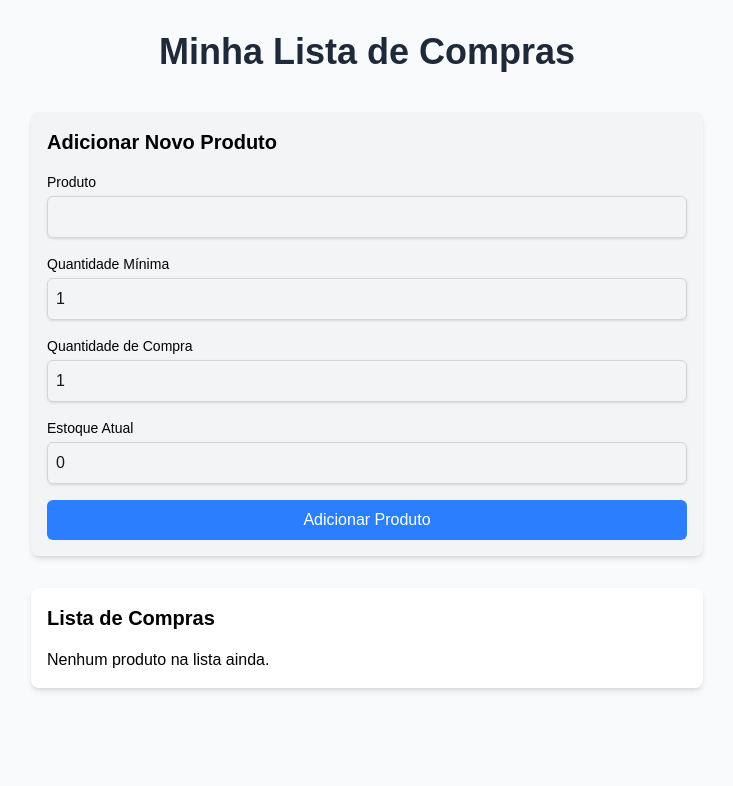
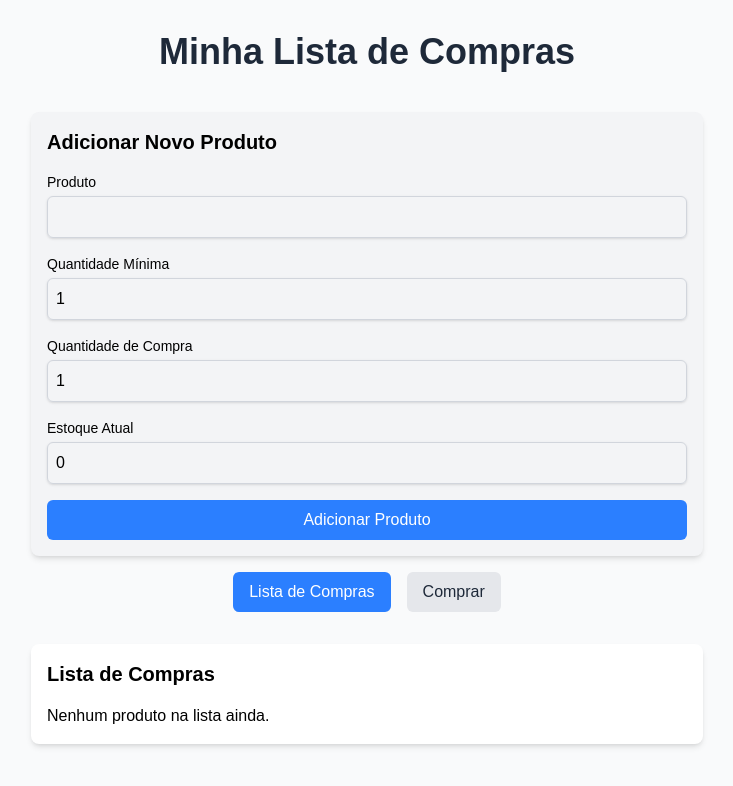
Before and after one commit to KCHAGAS94/lista-compras, a Next.js app: page / in a window 1280 px wide. Shown: the top 786 px of the page, without its empty margins (273-1006 px from the left). Built offline with nearby package versions, Linux system fonts and the light colour scheme.

Commit message:
lista de compras e lista á comprar

```diff
--- a/app/components/lista-compras/AddProduct.tsx
+++ b/app/components/lista-compras/AddProduct.tsx
@@ -33,7 +33,7 @@ export const AddProduct = () => {
                     id="name"
                     value={name}
                     onChange={(e) => setName(e.target.value)}
-                    className="mt-1 block w-full border border-gray-300 rounded-md shadow-sm p-2"
+                    className="mt-1 block w-full border border-gray-300 rounded-md shadow-sm p-2 text-black"
                     required
                 />
             </div>
@@ -46,7 +46,7 @@ export const AddProduct = () => {
                     id="minQuantity"
                     value={minQuantity}
                     onChange={(e) => setMinQuantity(parseInt(e.target.value))}
-                    className="mt-1 block w-full border border-gray-300 rounded-md shadow-sm p-2"
+                    className="mt-1 block w-full border border-gray-300 rounded-md shadow-sm p-2 text-black"
                     min="1"
                     required
                 />
@@ -60,7 +60,7 @@ export const AddProduct = () => {
                     id="buyQuantity"
                     value={buyQuantity}
                     onChange={(e) => setBuyQuantity(parseInt(e.target.value))}
-                    className="mt-1 block w-full border border-gray-300 rounded-md shadow-sm p-2"
+                    className="mt-1 block w-full border border-gray-300 rounded-md shadow-sm p-2 text-black"
                     min="1"
                     required
                 />
@@ -74,7 +74,7 @@ export const AddProduct = () => {
                     id="currentStock"
                     value={currentStock}
                     onChange={(e) => setCurrentStock(parseInt(e.target.value))}
-                    className="mt-1 block w-full border border-gray-300 rounded-md shadow-sm p-2"
+                    className="mt-1 block w-full border border-gray-300 rounded-md shadow-sm p-2 text-black"
                     min="0"
                     required
                 />
--- a/app/components/lista-compras/ProductList.tsx
+++ b/app/components/lista-compras/ProductList.tsx
@@ -4,15 +4,19 @@ import React from 'react';
 import { useProducts } from '../../contexts/ProductContext';
 import { Product } from '../../interfaces/Product';
 
-export const ProductList = () => {
+interface ProductListProps {
+    view: 'all' | 'toBuy';
+}
+
+export const ProductList = ({ view }: ProductListProps) => {
     const { products, removeProduct, updateProduct } = useProducts();
 
     const handleStockChange = (id: string, value: string) => {
         const newStock = parseInt(value, 10);
         const productToUpdate = products.find(p => p.id === id);
-        if (productToUpdate && !isNaN(newStock)) { // Only update if newStock is a valid number
+        if (productToUpdate && !isNaN(newStock)) {
             updateProduct({ ...productToUpdate, currentStock: newStock });
-        } else if (productToUpdate && value === '') { // Allow clearing the input to set stock to 0
+        } else if (productToUpdate && value === '') {
             updateProduct({ ...productToUpdate, currentStock: 0 });
         }
     };
@@ -26,14 +30,22 @@ export const ProductList = () => {
         return 'text-yellow-500'; // Low stock but above minimum
     };
 
+    const filteredProducts = view === 'toBuy'
+        ? products.filter(p => p.currentStock < p.minQuantity)
+        : products;
+
+    const listTitle = view === 'toBuy' ? 'Comprar' : 'Lista de Compras';
+
     return (
         <div className="p-4 bg-white rounded-lg shadow-md mt-8">
-            <h2 className="text-xl font-semibold mb-4 text-black">Lista de Compras</h2>
-            {products.length === 0 ? (
-                <p className="text-black">Nenhum produto na lista ainda.</p>
+            <h2 className="text-xl font-semibold mb-4 text-black">{listTitle}</h2>
+            {filteredProducts.length === 0 ? (
+                <p className="text-black">
+                    {view === 'toBuy' ? 'Nenhum produto para comprar.' : 'Nenhum produto na lista ainda.'}
+                </p>
             ) : (
                 <ul>
-                    {products.map((product) => (
+                    {filteredProducts.map((product) => (
                         <li key={product.id} className="border-b border-gray-200 py-2 flex justify-between items-center">
                             <div>
                                 <span className="font-medium text-black">{product.name}</span>
--- a/app/page.tsx
+++ b/app/page.tsx
@@ -1,11 +1,14 @@
 
 'use client';
 
+import { useState } from 'react';
 import { ProductProvider } from './contexts/ProductContext';
 import { AddProduct } from './components/lista-compras/AddProduct';
 import { ProductList } from './components/lista-compras/ProductList';
 
 export default function HomePage() {
+  const [currentView, setCurrentView] = useState<'all' | 'toBuy'>('all'); // 'all' or 'toBuy'
+
   return (
     <ProductProvider>
       <main className="min-h-screen p-8 bg-gray-50">
@@ -14,7 +17,29 @@ export default function HomePage() {
         </h1>
         <div className="max-w-2xl mx-auto">
           <AddProduct />
-          <ProductList />
+          <div className="flex justify-center mt-4 mb-4 space-x-4">
+            <button
+              onClick={() => setCurrentView('all')}
+              className={`py-2 px-4 rounded-md ${
+                currentView === 'all'
+                  ? 'bg-blue-500 text-white'
+                  : 'bg-gray-200 text-gray-800'
+              }`}
+            >
+              Lista de Compras
+            </button>
+            <button
+              onClick={() => setCurrentView('toBuy')}
+              className={`py-2 px-4 rounded-md ${
+                currentView === 'toBuy'
+                  ? 'bg-blue-500 text-white'
+                  : 'bg-gray-200 text-gray-800'
+              }`}
+            >
+              Comprar
+            </button>
+          </div>
+          <ProductList view={currentView} />
         </div>
       </main>
     </ProductProvider>
```
